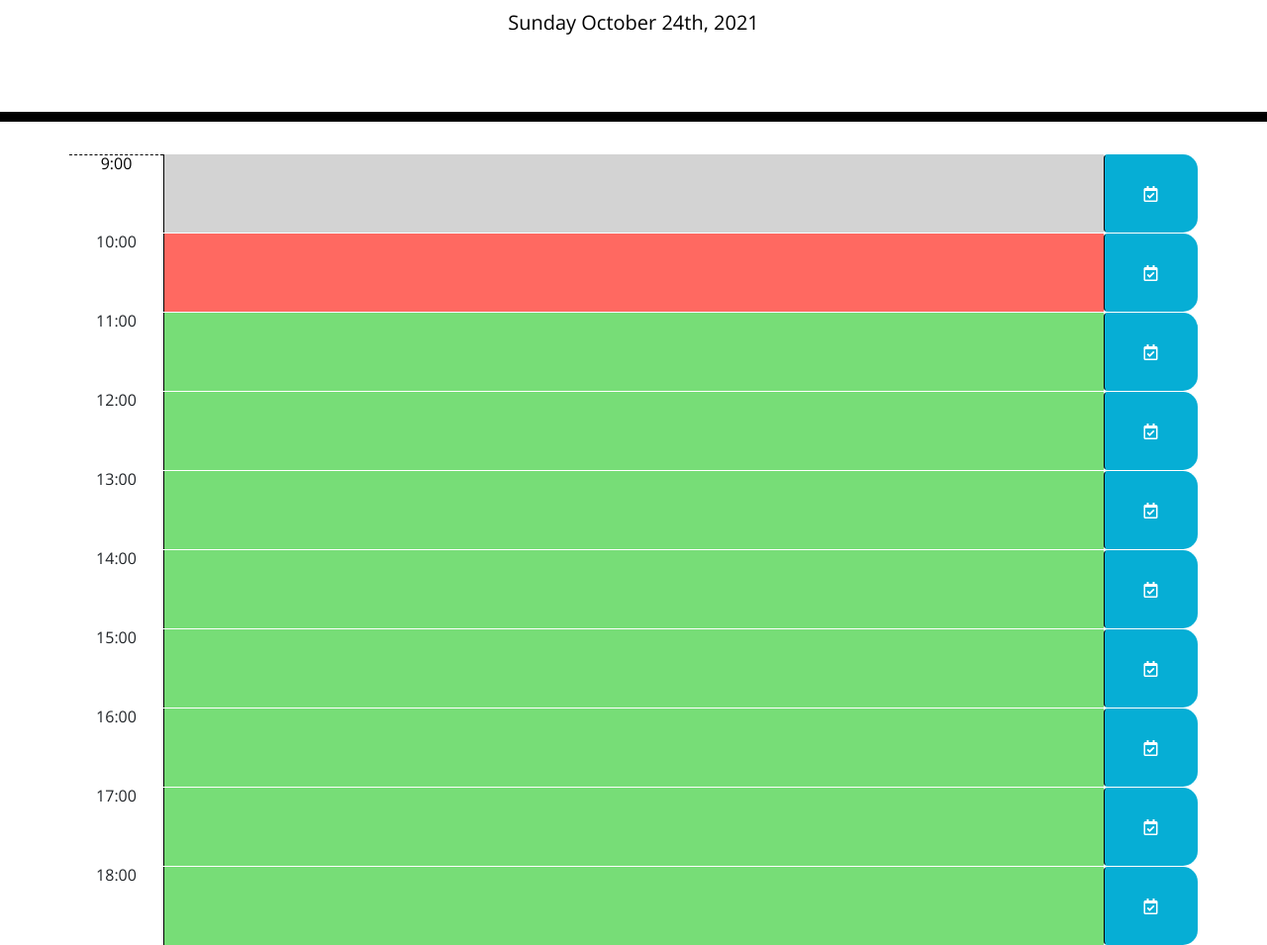
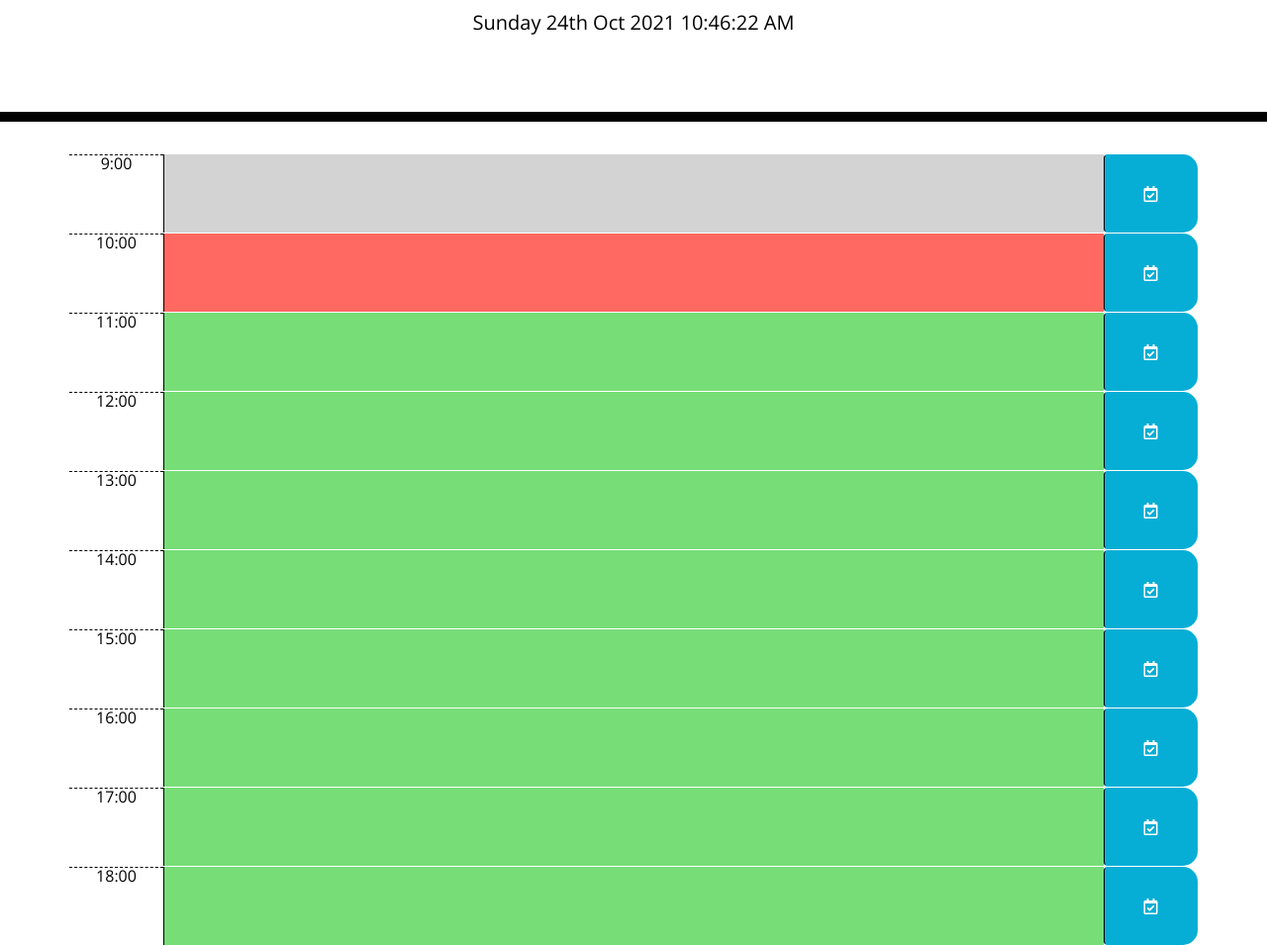
Before and after one commit to AkhilaSrinagula/Akhila-Work-Day-Scheduler, a plain HTML site: page Develop/index.html in a window 1280 px wide. Shown: the part 181-1136 px from the top of the page at 99% size. Drawn offline with nearby package versions, Linux system fonts and the light colour scheme.

Commit message:
fraction seconds

```diff
--- a/Assets/js/script.js
+++ b/Assets/js/script.js
@@ -1,97 +1,97 @@
-var today = moment().format("dddd MMMM Do, YYYY");
+var today = moment().format("dddd") + " " + moment().format("Do MMM YYYY");
 var liveTime = moment().format("HH");
+var time = moment().format("h:mm:ss a");
 var hours = ["09", "10", "11", "12", "13", "14", "15", "16", "17", "18"];
 
-//Setting current Date in Jumbotron
 $("#currentDay").html(today);
+var hour = moment().hours();
+var userInput;
+var hourSpan;
 
 
+var interval = setInterval(function () {
+  var momentNow = moment();
+  $("#currentDay").html(
+    momentNow.format("YYYY MMMM DD") +
+      " " +
+      momentNow.format("dddd").substring(0, 3).toUpperCase()
+  );
+  $("#currentDay").html(today + " " + momentNow.format("hh:mm:ss A"));
+}, 100);
+console.log("time " + hour);
+
 //setItem and getItem from local storage
-$('.09').on("click", function () {
-    var description = $('.09').val();
+$(".09").on("click", function () {
+  var description = $(".09").val();
   localStorage.setItem("09:00", description);
 });
-  $('.09').val(localStorage.getItem("09:00"));
+$(".09").val(localStorage.getItem("09:00"));
 
- $('.10').on("click", function () {
-    var description = $('.10').val();
+$(".10").on("click", function () {
+  var description = $(".10").val();
   localStorage.setItem("10:00", description);
 });
-  $('.10').val(localStorage.getItem("10:00"));
+$(".10").val(localStorage.getItem("10:00"));
 
-
-  $('.11').on("click", function () {
-    var description = $('.11').val();
+$(".11").on("click", function () {
+  var description = $(".11").val();
   localStorage.setItem("11:00", description);
 });
-  $('.11').val(localStorage.getItem("11:00"));
+$(".11").val(localStorage.getItem("11:00"));
 
-
-  $('.12').on("click", function () {
-    var description = $('.12').val();
+$(".12").on("click", function () {
+  var description = $(".12").val();
   localStorage.setItem("12:00", description);
 });
-  $('.12').val(localStorage.getItem("12:00"));
+$(".12").val(localStorage.getItem("12:00"));
 
-
-  $('.13').on("click", function () {
-    var description = $('.13').val();
+$(".13").on("click", function () {
+  var description = $(".13").val();
   localStorage.setItem("13:00", description);
 });
-  $('.13').val(localStorage.getItem("13:00"));
+$(".13").val(localStorage.getItem("13:00"));
 
-
-  $('.14').on("click", function () {
-    var description = $('.14').val();
+$(".14").on("click", function () {
+  var description = $(".14").val();
   localStorage.setItem("14:00", description);
 });
-  $('.14').val(localStorage.getItem("14:00"));
+$(".14").val(localStorage.getItem("14:00"));
 
-
-
-  $('.15').on("click", function () {
-    var description = $('.15').val();
+$(".15").on("click", function () {
+  var description = $(".15").val();
   localStorage.setItem("15:00", description);
 });
-  $('.15').val(localStorage.getItem("15:00"));
+$(".15").val(localStorage.getItem("15:00"));
 
-
-
-  $('.16').on("click", function () {
-    var description = $('.16').val();
+$(".16").on("click", function () {
+  var description = $(".16").val();
   localStorage.setItem("16:00", description);
 });
-  $('.16').val(localStorage.getItem("16:00"));
+$(".16").val(localStorage.getItem("16:00"));
 
-
-
-  $('.17').on("click", function () {
-    var description = $('.17').val();
+$(".17").on("click", function () {
+  var description = $(".17").val();
   localStorage.setItem("17:00", description);
 });
-  $('.17').val(localStorage.getItem("17:00"));
+$(".17").val(localStorage.getItem("17:00"));
 
-
-
-  $('.18').on("click", function () {
-    var description = $('.18').val();
+$(".18").on("click", function () {
+  var description = $(".18").val();
   localStorage.setItem("18:00", description);
 });
-  $('.18').val(localStorage.getItem("18:00"));
-
-
+$(".18").val(localStorage.getItem("18:00"));
 
 function timeTracker() {
   for (var i = 0; i < hours.length; i++) {
     if (hours[i] < liveTime) {
-            $('.' + hours[i]).addClass("past");
-        };
+      $("." + hours[i]).addClass("past");
+    }
     if (hours[i] === liveTime) {
-            $('.' + hours[i]).addClass("present");
-        };
+      $("." + hours[i]).addClass("present");
+    }
     if (hours[i] > liveTime) {
-            $('.' + hours[i]).addClass("future");
-        };
+      $("." + hours[i]).addClass("future");
+    }
   }
 }
 timeTracker();
--- a/Develop/index.html
+++ b/Develop/index.html
@@ -37,47 +37,47 @@
         <button class="col-1 09 btn saveBtn"><i class="far fa-calendar-check"></i></button>
       </div>
       <div class="row time-block">
-        <div class="col-1 h10">10:00</div>
+        <div class="col-1 h10 hour">10:00</div>
         <textarea class="col-10 10"></textarea>
         <button class="col-1 10 btn saveBtn"><i class="far fa-calendar-check"></i></button>
       </div>
       <div class="row time-block">
-        <div class="col-1 h11">11:00</div>
+        <div class="col-1 h11 hour">11:00</div>
        <textarea class="col-10 11"></textarea>
         <button class="col-1 11 btn saveBtn"><i class="far fa-calendar-check"></i></button>
       </div>
       <div class="row time-block">
-        <div class="col-1 h12">12:00</div>
+        <div class="col-1 h12 hour">12:00</div>
        <textarea class="col-10 12"></textarea>
         <button class="col-1 12 btn saveBtn"><i class="far fa-calendar-check"></i></button>
       </div>
       <div class="row time-block">
-        <div class="col-1 h01">13:00</div>
+        <div class="col-1 h13 hour">13:00</div>
        <textarea class="col-10 13"></textarea>
         <button class="col-1 13 btn saveBtn"><i class="far fa-calendar-check"></i></button>
       </div>
       <div class="row time-block">
-        <div class="col-1 h02">14:00</div>
+        <div class="col-1 h14 hour">14:00</div>
        <textarea class="col-10 14"></textarea>
         <button class="col-1 14 btn saveBtn"><i class="far fa-calendar-check"></i></button>
       </div>
       <div class="row time-block">
-        <div class="col-1 h03">15:00</div>
+        <div class="col-1 h15 hour">15:00</div>
        <textarea class="col-10 15"></textarea>
         <button class="col-1 15 btn saveBtn"><i class="far fa-calendar-check"></i></button>
       </div>
       <div class="row time-block">
-        <div class="col-1 h04">16:00</div>
+        <div class="col-1 h16 hour">16:00</div>
        <textarea class="col-10 16"></textarea>
         <button class="col-1 16 btn saveBtn"><i class="far fa-calendar-check"></i></button>
       </div>
       <div class="row time-block">
-        <div class="col-1 h05">17:00</div>
+        <div class="col-1 h17 hour">17:00</div>
        <textarea class="col-10 17"></textarea>
         <button class="col-1 17 btn saveBtn"><i class="far fa-calendar-check"></i></button>
       </div>
       <div class="row time-block">
-        <div class="col-1 h06">18:00</div>
+        <div class="col-1 h18 hour">18:00</div>
        <textarea class="col-10 18"></textarea>
         <button class="col-1 18 btn saveBtn"><i class="far fa-calendar-check"></i></button>
       </div>
--- a/Develop/style.css
+++ b/Develop/style.css
@@ -66,8 +66,9 @@ textarea{
 }
 
 .saveBtn i:hover {
-  font-size: 20px;
+  font-size: 40px;
   transition: all .3s ease-in-out;
+  color: white;
 }
 
 .col-10 {
```
Lines whose indentation alone changed are shown as unchanged.
